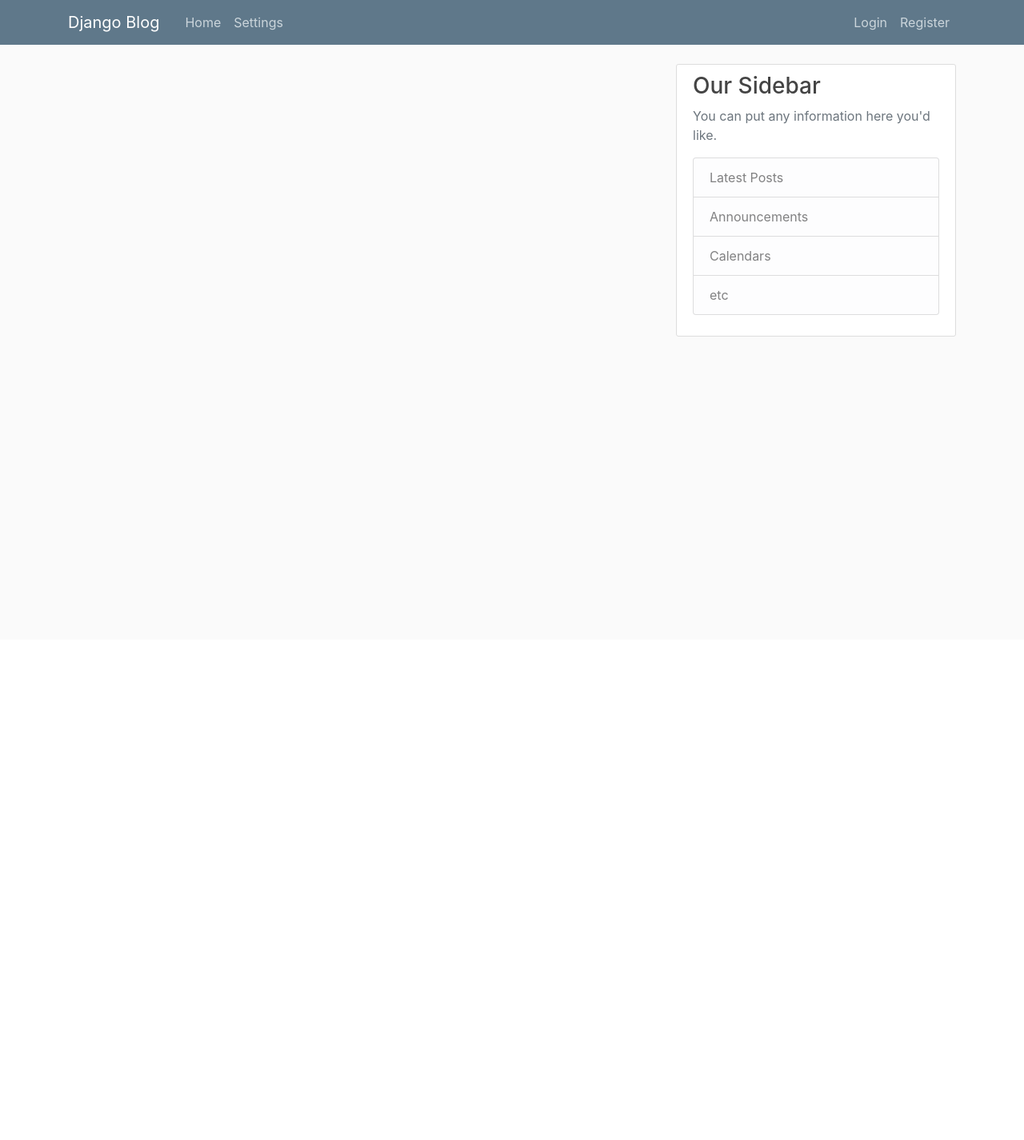
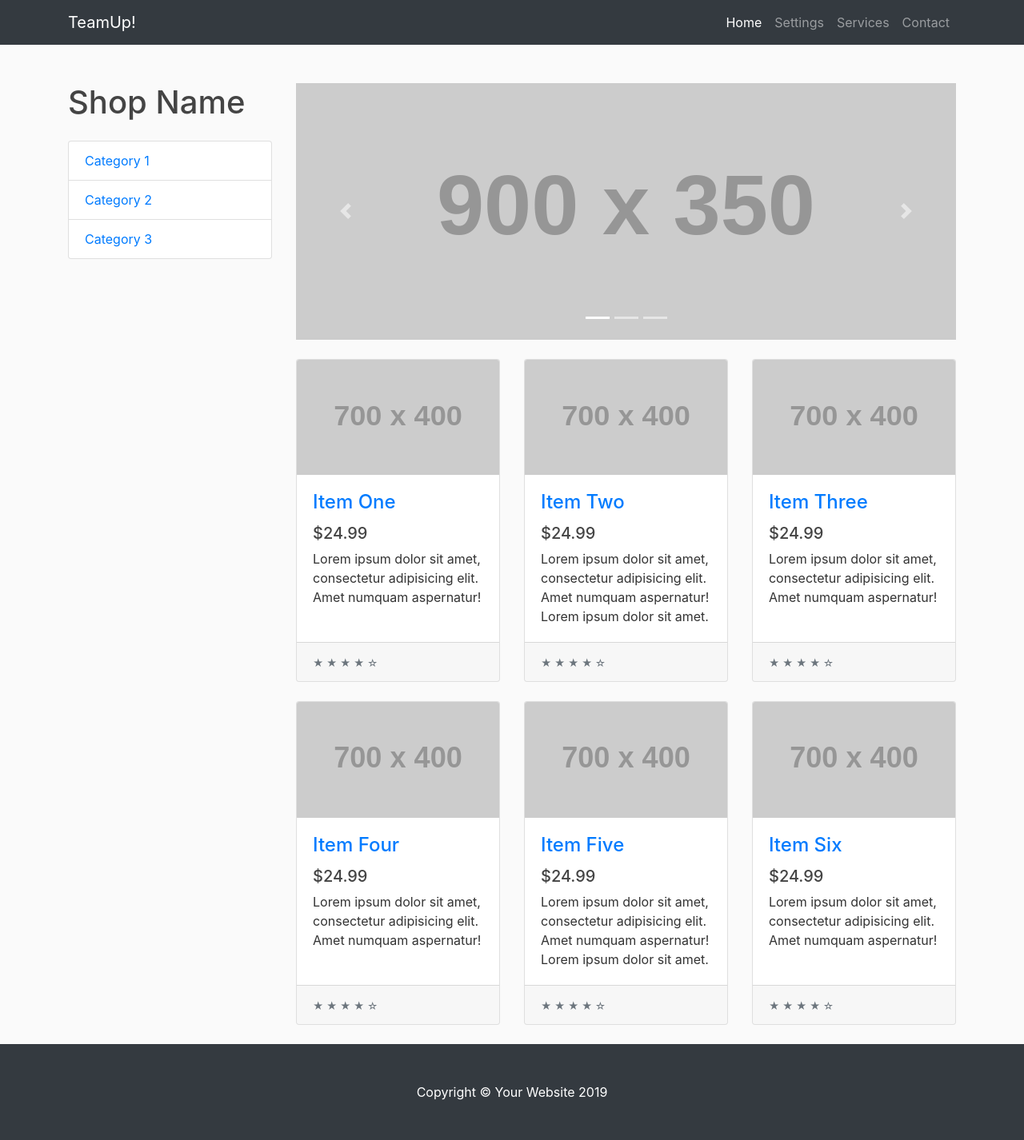
Before and after one commit to edgarp2017/SEproject, a Django app: page / in a window 1280 px wide. Shown: the whole page at 80% size. Before the commit the page ends 421 px from the top, so only its background shows below. Run offline with Django 3.2, Linux system fonts and the light colour scheme; grey boxes labelled with a size stand in for pictures from a placeholder-image service; some libraries are stand-ins or nearby versions.

Commit message:
added a better layout to suit the temUp idea

```diff
--- a/templates/teamup/base.html
+++ b/templates/teamup/base.html
@@ -18,48 +18,198 @@
     {% endif  %}
 </head>
 <body>
-    <header class="site-header">
-      <nav class="navbar navbar-expand-md navbar-dark bg-steel fixed-top">
-        <div class="container">
-          <a class="navbar-brand mr-4" href="/">Django Blog</a>
-          <button class="navbar-toggler" type="button" data-toggle="collapse" data-target="#navbarToggle" aria-controls="navbarToggle" aria-expanded="false" aria-label="Toggle navigation">
-          <span class="navbar-toggler-icon"></span>
-          </button>
-          <div class="collapse navbar-collapse" id="navbarToggle">
-            <div class="navbar-nav mr-auto">
-                <a class="nav-item nav-link" href="{% url 'teamup-home' %}">Home</a>
-                <a class="nav-item nav-link" href="{% url 'teamup-settings' %}">Settings</a>
+
+  <!-- Navigation -->
+  <nav class="navbar navbar-expand-lg navbar-dark bg-dark fixed-top">
+    <div class="container">
+      <a class="navbar-brand" href="#">TeamUp!</a>
+      <button class="navbar-toggler" type="button" data-toggle="collapse" data-target="#navbarResponsive" aria-controls="navbarResponsive" aria-expanded="false" aria-label="Toggle navigation">
+        <span class="navbar-toggler-icon"></span>
+      </button>
+      <div class="collapse navbar-collapse" id="navbarResponsive">
+        <ul class="navbar-nav ml-auto">
+          <li class="nav-item active">
+            <a class="nav-link" href="{% url 'teamup-home' %}">Home
+              <span class="sr-only">(current)</span>
+            </a>
+          </li>
+          <li class="nav-item">
+            <a class="nav-link" href="{% url 'teamup-settings' %}">Settings</a>
+          </li>
+          <li class="nav-item">
+            <a class="nav-link" href="#">Services</a>
+          </li>
+          <li class="nav-item">
+            <a class="nav-link" href="#">Contact</a>
+          </li>
+        </ul>
+      </div>
+    </div>
+  </nav>
+
+  <!-- Page Content -->
+  <div class="container">
+
+    <div class="row">
+
+      <div class="col-lg-3">
+
+        <h1 class="my-4">Shop Name</h1>
+        <div class="list-group">
+          <a href="#" class="list-group-item">Category 1</a>
+          <a href="#" class="list-group-item">Category 2</a>
+          <a href="#" class="list-group-item">Category 3</a>
+        </div>
+
+      </div>
+      <!-- /.col-lg-3 -->
+
+      <div class="col-lg-9">
+
+        <div id="carouselExampleIndicators" class="carousel slide my-4" data-ride="carousel">
+          <ol class="carousel-indicators">
+            <li data-target="#carouselExampleIndicators" data-slide-to="0" class="active"></li>
+            <li data-target="#carouselExampleIndicators" data-slide-to="1"></li>
+            <li data-target="#carouselExampleIndicators" data-slide-to="2"></li>
+          </ol>
+          <div class="carousel-inner" role="listbox">
+            <div class="carousel-item active">
+              <img class="d-block img-fluid" src="http://placehold.it/900x350" alt="First slide">
             </div>
-            <!-- Navbar Right Side -->
-            <div class="navbar-nav">
-              <a class="nav-item nav-link" href="#">Login</a>
-              <a class="nav-item nav-link" href="#">Register</a>
+            <div class="carousel-item">
+              <img class="d-block img-fluid" src="http://placehold.it/900x350" alt="Second slide">
+            </div>
+            <div class="carousel-item">
+              <img class="d-block img-fluid" src="http://placehold.it/900x350" alt="Third slide">
             </div>
           </div>
+          <a class="carousel-control-prev" href="#carouselExampleIndicators" role="button" data-slide="prev">
+            <span class="carousel-control-prev-icon" aria-hidden="true"></span>
+            <span class="sr-only">Previous</span>
+          </a>
+          <a class="carousel-control-next" href="#carouselExampleIndicators" role="button" data-slide="next">
+            <span class="carousel-control-next-icon" aria-hidden="true"></span>
+            <span class="sr-only">Next</span>
+          </a>
         </div>
-      </nav>
-    </header>
-    <main role="main" class="container">
-      <div class="row">
-        <div class="col-md-8">
-          {% block content %}{% endblock %}
+
+        <div class="row">
+
+          <div class="col-lg-4 col-md-6 mb-4">
+            <div class="card h-100">
+              <a href="#"><img class="card-img-top" src="http://placehold.it/700x400" alt=""></a>
+              <div class="card-body">
+                <h4 class="card-title">
+                  <a href="#">Item One</a>
+                </h4>
+                <h5>$24.99</h5>
+                <p class="card-text">Lorem ipsum dolor sit amet, consectetur adipisicing elit. Amet numquam aspernatur!</p>
+              </div>
+              <div class="card-footer">
+                <small class="text-muted">&#9733; &#9733; &#9733; &#9733; &#9734;</small>
+              </div>
+            </div>
+          </div>
+
+          <div class="col-lg-4 col-md-6 mb-4">
+            <div class="card h-100">
+              <a href="#"><img class="card-img-top" src="http://placehold.it/700x400" alt=""></a>
+              <div class="card-body">
+                <h4 class="card-title">
+                  <a href="#">Item Two</a>
+                </h4>
+                <h5>$24.99</h5>
+                <p class="card-text">Lorem ipsum dolor sit amet, consectetur adipisicing elit. Amet numquam aspernatur! Lorem ipsum dolor sit amet.</p>
+              </div>
+              <div class="card-footer">
+                <small class="text-muted">&#9733; &#9733; &#9733; &#9733; &#9734;</small>
+              </div>
+            </div>
+          </div>
+
+          <div class="col-lg-4 col-md-6 mb-4">
+            <div class="card h-100">
+              <a href="#"><img class="card-img-top" src="http://placehold.it/700x400" alt=""></a>
+              <div class="card-body">
+                <h4 class="card-title">
+                  <a href="#">Item Three</a>
+                </h4>
+                <h5>$24.99</h5>
+                <p class="card-text">Lorem ipsum dolor sit amet, consectetur adipisicing elit. Amet numquam aspernatur!</p>
+              </div>
+              <div class="card-footer">
+                <small class="text-muted">&#9733; &#9733; &#9733; &#9733; &#9734;</small>
+              </div>
+            </div>
+          </div>
+
+          <div class="col-lg-4 col-md-6 mb-4">
+            <div class="card h-100">
+              <a href="#"><img class="card-img-top" src="http://placehold.it/700x400" alt=""></a>
+              <div class="card-body">
+                <h4 class="card-title">
+                  <a href="#">Item Four</a>
+                </h4>
+                <h5>$24.99</h5>
+                <p class="card-text">Lorem ipsum dolor sit amet, consectetur adipisicing elit. Amet numquam aspernatur!</p>
+              </div>
+              <div class="card-footer">
+                <small class="text-muted">&#9733; &#9733; &#9733; &#9733; &#9734;</small>
+              </div>
+            </div>
+          </div>
+
+          <div class="col-lg-4 col-md-6 mb-4">
+            <div class="card h-100">
+              <a href="#"><img class="card-img-top" src="http://placehold.it/700x400" alt=""></a>
+              <div class="card-body">
+                <h4 class="card-title">
+                  <a href="#">Item Five</a>
+                </h4>
+                <h5>$24.99</h5>
+                <p class="card-text">Lorem ipsum dolor sit amet, consectetur adipisicing elit. Amet numquam aspernatur! Lorem ipsum dolor sit amet.</p>
+              </div>
+              <div class="card-footer">
+                <small class="text-muted">&#9733; &#9733; &#9733; &#9733; &#9734;</small>
+              </div>
+            </div>
+          </div>
+
+          <div class="col-lg-4 col-md-6 mb-4">
+            <div class="card h-100">
+              <a href="#"><img class="card-img-top" src="http://placehold.it/700x400" alt=""></a>
+              <div class="card-body">
+                <h4 class="card-title">
+                  <a href="#">Item Six</a>
+                </h4>
+                <h5>$24.99</h5>
+                <p class="card-text">Lorem ipsum dolor sit amet, consectetur adipisicing elit. Amet numquam aspernatur!</p>
+              </div>
+              <div class="card-footer">
+                <small class="text-muted">&#9733; &#9733; &#9733; &#9733; &#9734;</small>
+              </div>
+            </div>
+          </div>
+
         </div>
-        <div class="col-md-4">
-          <div class="content-section">
-            <h3>Our Sidebar</h3>
-            <p class='text-muted'>You can put any information here you'd like.
-              <ul class="list-group">
-                <li class="list-group-item list-group-item-light">Latest Posts</li>
-                <li class="list-group-item list-group-item-light">Announcements</li>
-                <li class="list-group-item list-group-item-light">Calendars</li>
-                <li class="list-group-item list-group-item-light">etc</li>
-              </ul>
-            </p>
-          </div>
-        </div>
+        <!-- /.row -->
+
       </div>
-    </main>
+      <!-- /.col-lg-9 -->
 
+    </div>
+    <!-- /.row -->
+
+  </div>
+  <!-- /.container -->
+
+  <!-- Footer -->
+  <footer class="py-5 bg-dark">
+    <div class="container">
+      <p class="m-0 text-center text-white">Copyright &copy; Your Website 2019</p>
+    </div>
+    <!-- /.container -->
+  </footer>
 
     <!-- Optional JavaScript -->
     <!-- jQuery first, then Popper.js, then Bootstrap JS -->
```
